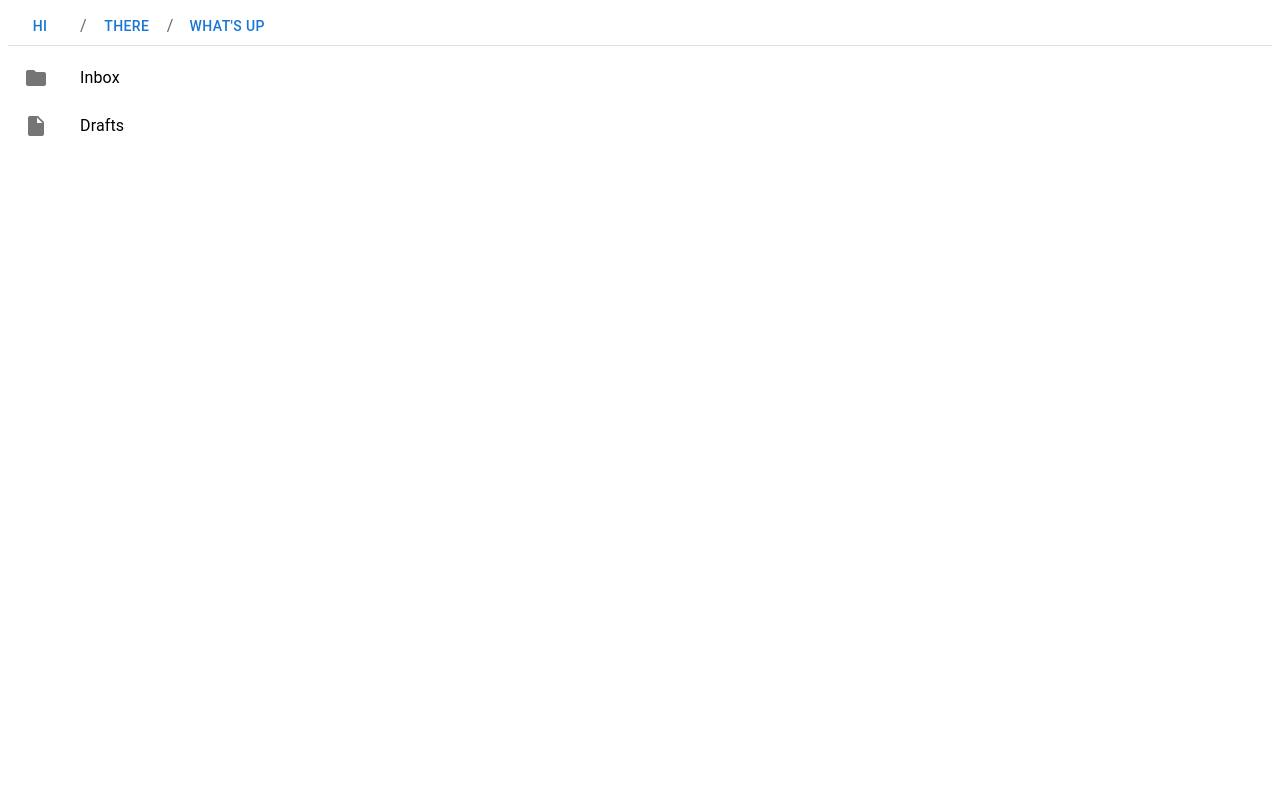
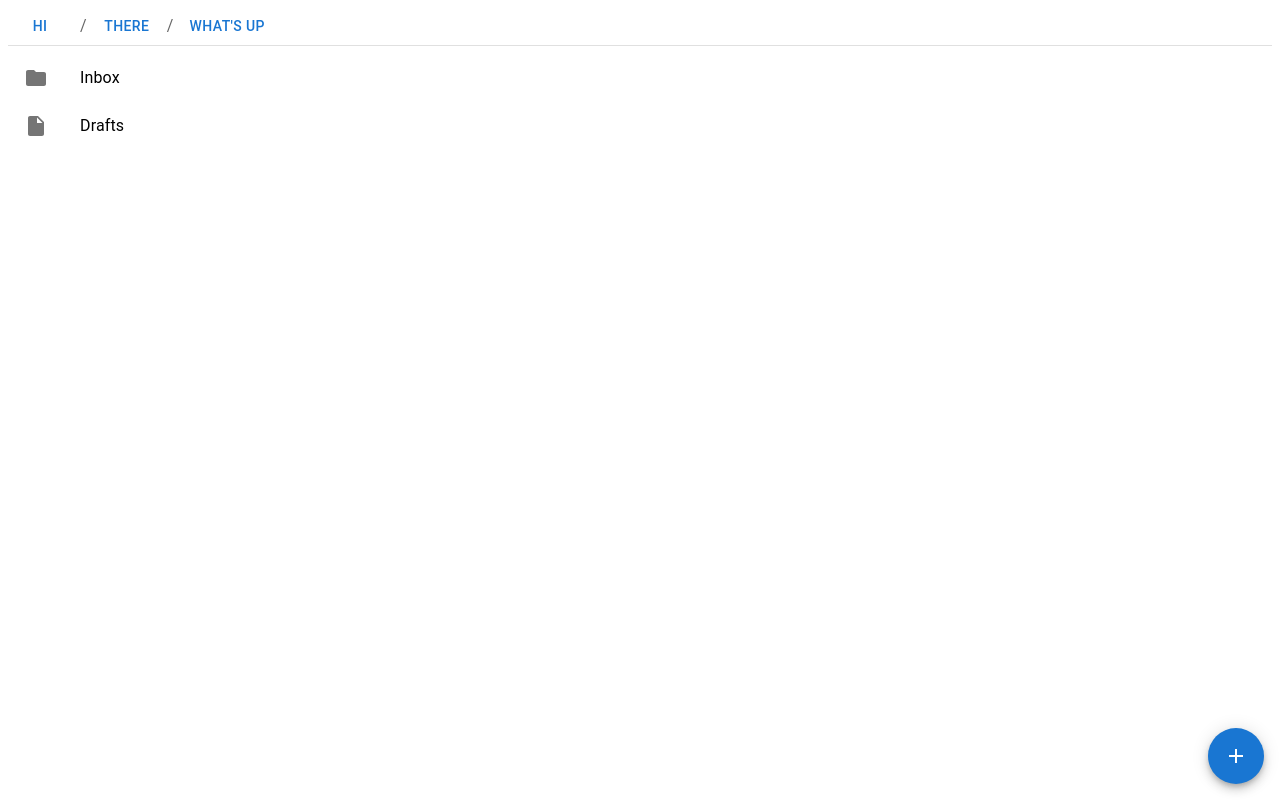
Before and after one commit to urfdvw/vite-react-mui-template, a React (Vite) app: page / in a window 1280 px wide. Built offline with nearby package versions, Linux system fonts and the light colour scheme.

Commit message:
new file/folder

```diff
--- a/src/FolderView.jsx
+++ b/src/FolderView.jsx
@@ -8,8 +8,16 @@ import ListItemButton from "@mui/material/ListItemButton";
 import ListItemIcon from "@mui/material/ListItemIcon";
 import ListItemText from "@mui/material/ListItemText";
 import Divider from "@mui/material/Divider";
-import FolderIcon from '@mui/icons-material/Folder';
-import InsertDriveFileIcon from '@mui/icons-material/InsertDriveFile';
+import FolderIcon from "@mui/icons-material/Folder";
+import InsertDriveFileIcon from "@mui/icons-material/InsertDriveFile";
+import SpeedDial from '@mui/material/SpeedDial';
+import SpeedDialIcon from '@mui/material/SpeedDialIcon';
+import SpeedDialAction from '@mui/material/SpeedDialAction';
+
+const actions = [
+    { icon: <InsertDriveFileIcon />, name: "new file" },
+    { icon: <FolderIcon />, name: "new folder" },
+];
 
 function BasicBreadcrumbs() {
     return (
@@ -57,16 +65,15 @@ function BasicBreadcrumbs() {
                     </ListItemButton>
                 </ListItem>
             </List>
-            {/* <List dense={dense}>
-                {generate(
-                    <ListItem>
-                        <ListItemIcon>
-                            <FolderIcon />
-                        </ListItemIcon>
-                        <ListItemText primary="Single-line item" secondary={secondary ? "Secondary text" : null} />
-                    </ListItem>
-                )}
-            </List> */}
+            <SpeedDial
+                ariaLabel="SpeedDial basic example"
+                sx={{ position: "absolute", bottom: 16, right: 16 }}
+                icon={<SpeedDialIcon />}
+            >
+                {actions.map((action) => (
+                    <SpeedDialAction key={action.name} icon={action.icon} tooltipTitle={action.name} />
+                ))}
+            </SpeedDial>
         </>
     );
 }
```
Also changed, not shown: 1 other file (tests, documents, lock files or other folders).
